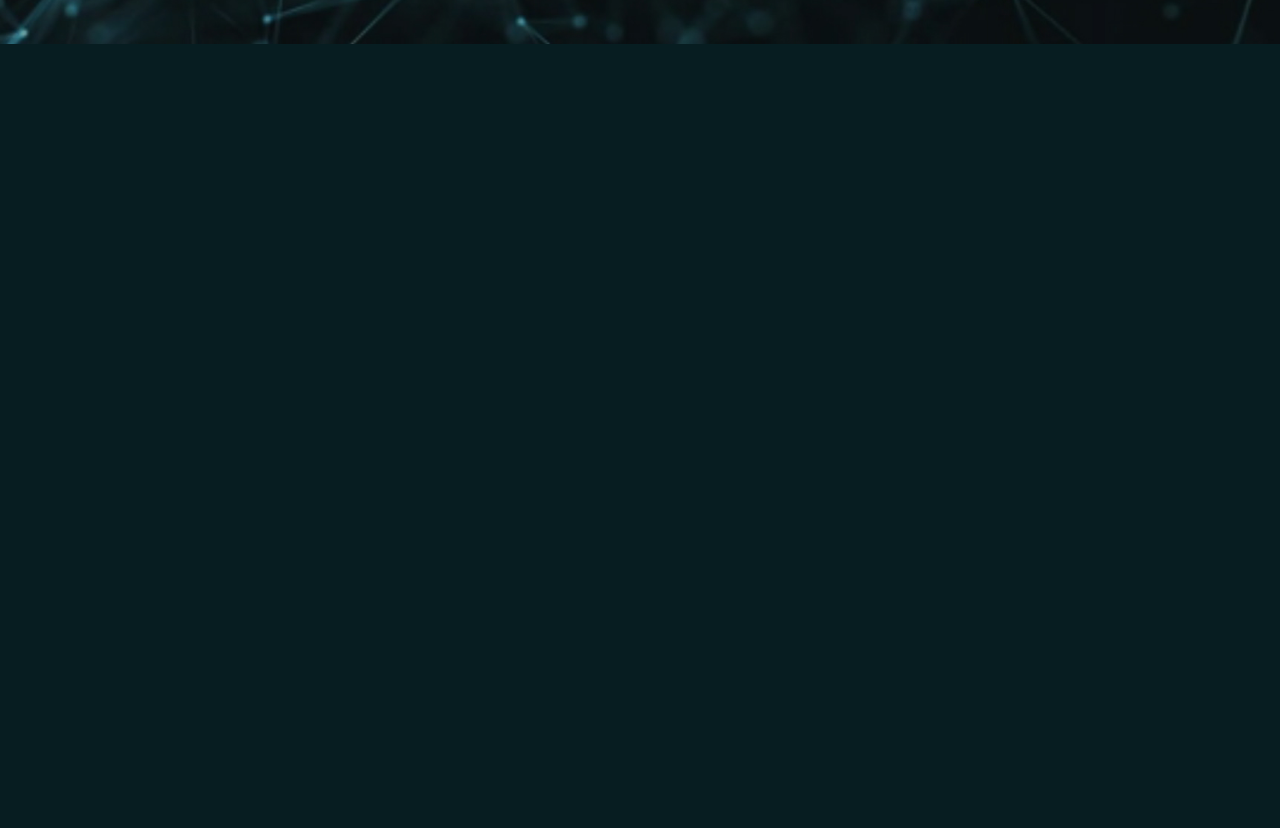
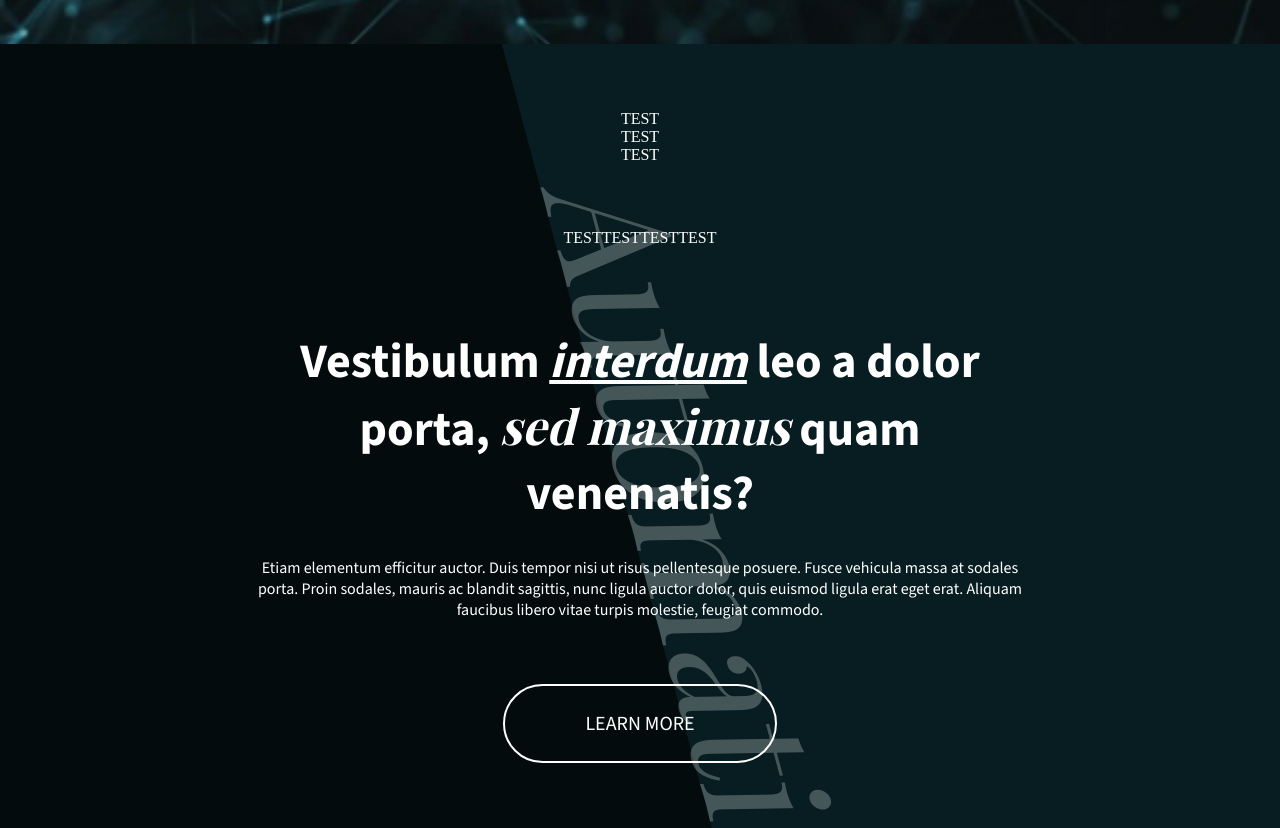
Before and after one commit to renrutoet/consumer-rights-task, a Next.js app: page / in a window 1280 px wide. Shown: the part 756-1584 px from the top of the page. Built offline with nearby package versions, Linux system fonts and the light colour scheme; a web font is replaced by a local one.

Commit message:
feat: inital content and layout for what we do section

```diff
--- /dev/null
+++ b/src/app/components/Sections/WhatWeDo/WhatWeDo.module.scss
@@ -0,0 +1,28 @@
+@import '../../../styles/variables.scss';
+
+.what-we-do {
+    background-color: $dlp-light;
+    z-index: 1;
+    color: $primary-white;
+}
+
+.bottom {
+    text-align: center;
+    padding-block: 1rem;
+
+    font-size: 1rem;
+    font-weight: 700;
+
+    &__heading {
+        font-size: 3rem;
+    }
+
+    & div {
+        padding-block: 2rem;
+        font-weight: 400;
+    }
+
+    & button {
+        margin-top: 2rem;
+    }
+}
--- /dev/null
+++ b/src/app/components/Sections/WhatWeDo/WhatWeDo.tsx
@@ -0,0 +1,55 @@
+import { SplitBackground } from '../../SplitBackground/SplitBackground'
+import textStyles from '../../../styles/text.module.scss'
+import pageStyles from '../../../styles/Page.module.scss'
+import whatWeDoStyles from './WhatWeDo.module.scss'
+import { Column } from '../../Column/Column'
+import { Row } from '../../Row/Row'
+
+export const WhatWeDo = (): JSX.Element => {
+    return (
+        <section
+            className={`${pageStyles.section} ${whatWeDoStyles['what-we-do']}`}
+        >
+            <SplitBackground text="Automation" />
+            <Column classes={['flex-column--width-60']}>
+                <div>
+                    <div>TEST</div>
+                    <div>TEST</div>
+                    <div>TEST</div>
+                </div>
+                <Row>
+                    <div>TEST</div>
+                    <div>TEST</div>
+                    <div>TEST</div>
+                    <div>TEST</div>
+                </Row>
+                <div className={`${whatWeDoStyles.bottom}`}>
+                    <h4
+                        className={`${textStyles['font-primary']} ${whatWeDoStyles['bottom__heading']}`}
+                    >
+                        Vestibulum{' '}
+                        <em>
+                            <u>interdum</u>
+                        </em>{' '}
+                        leo a dolor porta,{' '}
+                        <span className={`${textStyles['font-secondary']}`}>
+                            <em>sed maximus</em>
+                        </span>{' '}
+                        quam venenatis?
+                    </h4>
+                    <div className={`${textStyles['font-primary']}`}>
+                        Etiam elementum efficitur auctor. Duis tempor nisi ut
+                        risus pellentesque posuere. Fusce vehicula massa at
+                        sodales porta. Proin sodales, mauris ac blandit
+                        sagittis, nunc ligula auctor dolor, quis euismod ligula
+                        erat eget erat. Aliquam faucibus libero vitae turpis
+                        molestie, feugiat commodo.
+                    </div>
+                    <button className={`${pageStyles.button}`}>
+                        LEARN MORE
+                    </button>
+                </div>
+            </Column>
+        </section>
+    )
+}
--- a/src/app/page.tsx
+++ b/src/app/page.tsx
@@ -1,18 +1,15 @@
 'use client'
 
-import styles from './styles/Page.module.scss'
-import { SplitBackground } from './components/SplitBackground/SplitBackground'
 import { Hero } from './components/Sections/Hero/Hero'
 import { Contact } from './components/Sections/Contact/Contact'
 import { OurWork } from './components/Sections/OurWork/OurWork'
+import { WhatWeDo } from './components/Sections/WhatWeDo/WhatWeDo'
 
 export default function Home() {
     return (
         <main>
             <Hero />
-            <section className={`${styles.section} ${styles['what-we-do']}`}>
-                <SplitBackground text="Automation"></SplitBackground>
-            </section>
+            <WhatWeDo />
             <OurWork />
             <Contact />
         </main>
--- a/src/app/styles/Page.module.scss
+++ b/src/app/styles/Page.module.scss
@@ -5,10 +5,6 @@
     width: 100vw;
     overflow: hidden;
     position: relative;
-}
-
-.what-we-do {
-    background-color: $dlp-light;
 }
 
 .button {
```
